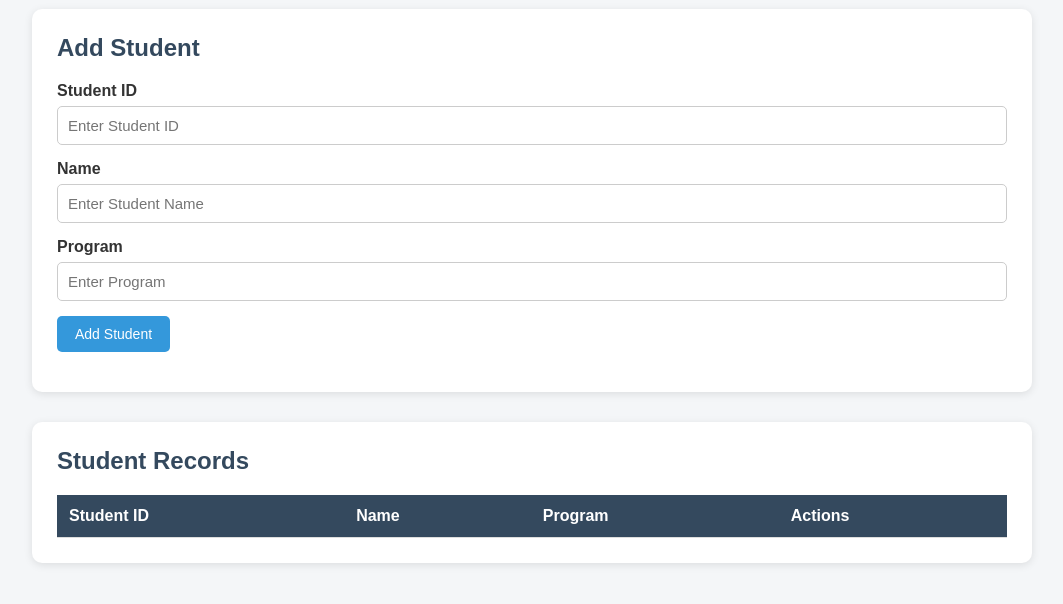
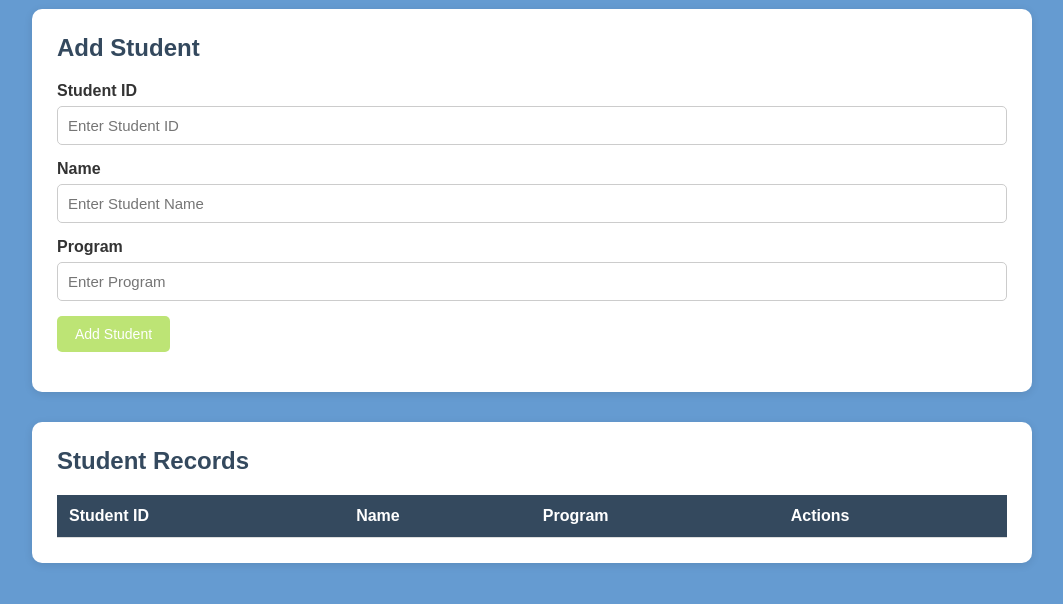
Before and after one commit to johnbenedictsrocero/student-crud-app, a website: page public/index.html in a window 1280 px wide. Shown: the part 88-692 px from the top of the page, without its empty margins (108-1171 px from the left). Drawn offline with Linux system fonts and the light colour scheme; no server answers.

Commit message:
Update application interface

```diff
--- a/public/style.css
+++ b/public/style.css
@@ -6,7 +6,7 @@
 
 body {
     font-family: Arial, sans-serif;
-    background-color: #f4f6f8;
+    background-color: #659bd1;
     color: #333;
     padding: 30px;
 }
@@ -66,7 +66,7 @@ button {
     border-radius: 5px;
     cursor: pointer;
     font-size: 14px;
-    background-color: #3498db;
+    background-color: #bde475;
     color: white;
     margin-right: 5px;
 }
```
